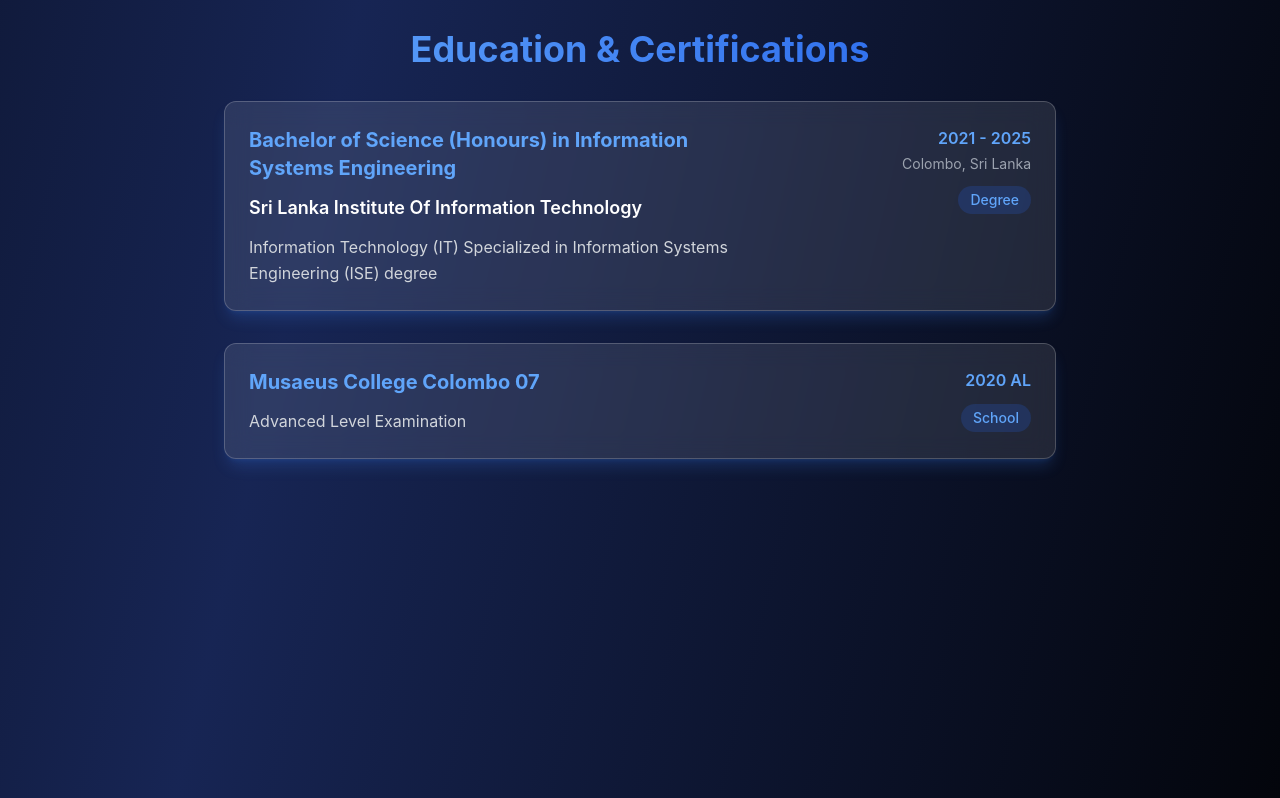
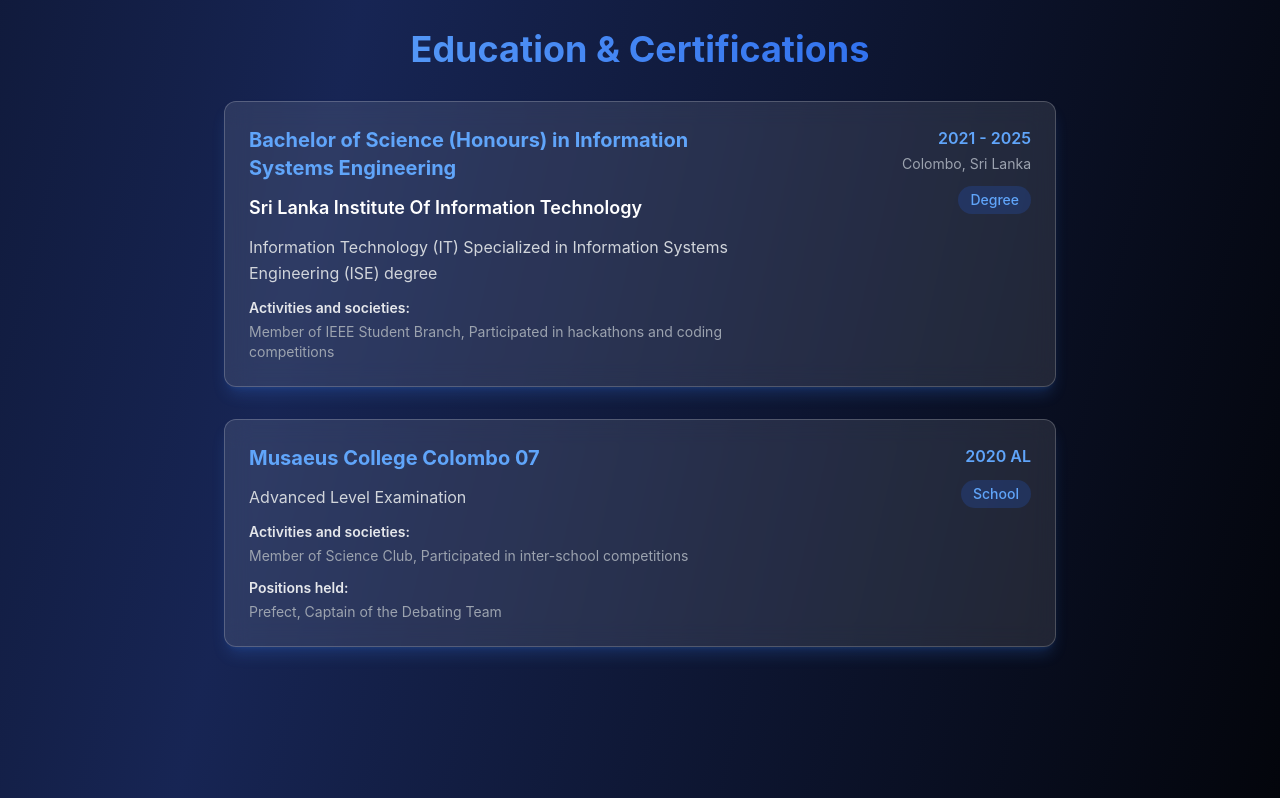
Before and after one commit to Hansani001/hansanibandara, a React (Vite) app: page / in a window 1280 px wide. Shown: the part 3933-4731 px from the top of the page. Built offline with nearby package versions, Linux system fonts and the light colour scheme.

Commit message:
Update education section

```diff
--- a/src/components/EducationPage.tsx
+++ b/src/components/EducationPage.tsx
@@ -10,6 +10,7 @@ const EducationPage = () => {
       year: '2021 - 2025',
       location: 'Colombo, Sri Lanka',
       description: 'Information Technology (IT) Specialized in Information Systems Engineering (ISE) degree',
+      activitiesAndSocieties: 'Member of IEEE Student Branch, Participated in hackathons and coding competitions',
     },
     {
       id: 2,
@@ -18,6 +19,8 @@ const EducationPage = () => {
       description: 'Advanced Level Examination',
       year: '2020 AL',
       location: '',
+      activitiesAndSocieties: 'Member of Science Club, Participated in inter-school competitions',
+      positionsHeld: 'Prefect, Captain of the Debating Team',
     }
   ];
 
@@ -43,6 +46,18 @@ const EducationPage = () => {
                   <p className="text-gray-700 dark:text-gray-300 leading-relaxed">
                     {item.description}
                   </p>
+                  {item.activitiesAndSocieties && (
+                    <div className="mt-3">
+                      <h5 className="text-sm font-semibold text-gray-800 dark:text-gray-200 mb-1">Activities and societies:</h5>
+                      <p className="text-gray-600 dark:text-gray-400 text-sm">{item.activitiesAndSocieties}</p>
+                    </div>
+                  )}
+                  {item.positionsHeld && (
+                    <div className="mt-3">
+                      <h5 className="text-sm font-semibold text-gray-800 dark:text-gray-200 mb-1">Positions held:</h5>
+                      <p className="text-gray-600 dark:text-gray-400 text-sm">{item.positionsHeld}</p>
+                    </div>
+                  )}
                 </div>
 
                 <div className="space-y-3 md:text-right">
```
